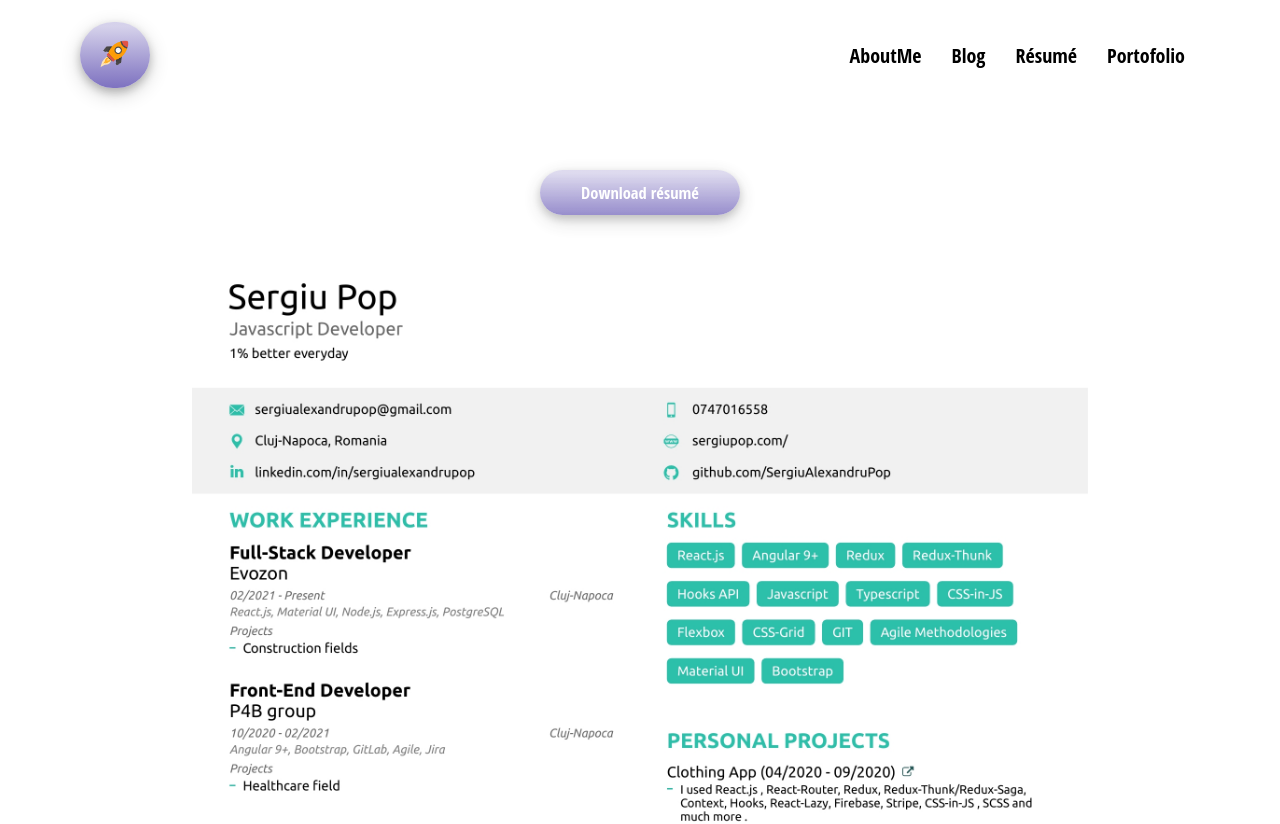
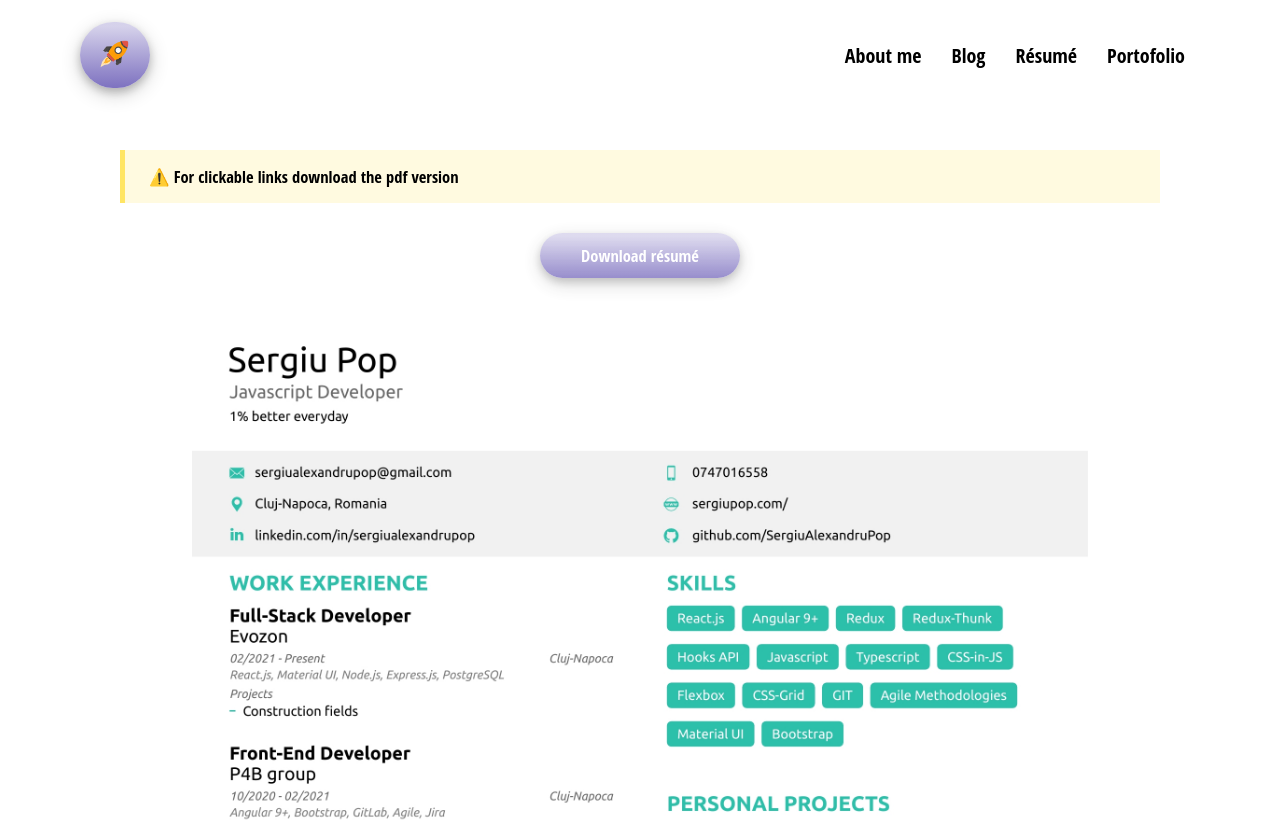
Before and after one commit to SergiuAlexandruPop/PortfolioPage, a React (Create React App) app: page /resume in a window 1280 px wide. Shown: the top 824 px of the page. Built offline with nearby package versions, Linux system fonts and the light colour scheme.

Commit message:
added blockquote to resume page

```diff
--- a/src/components/header/header.component.jsx
+++ b/src/components/header/header.component.jsx
@@ -5,17 +5,8 @@ import { OptionsContainer, OptionLink } from "./header.styles";
 const Header = () => {
   return (
     <OptionsContainer>
-      <OptionLink to="/aboutme">AboutMe</OptionLink>
+      <OptionLink to="/aboutme">About me</OptionLink>
       <OptionLink to="/blog">Blog</OptionLink>
-      {/*<OptionLink*/}
-      {/*  to={{*/}
-      {/*    pathname:*/}
-      {/*      "https://drive.google.com/file/d/1TlJplKqZ0GFAavBHtbENG6Xz4ZFSroTE/view?usp=sharing",*/}
-      {/*  }}*/}
-      {/*  target="_blank"*/}
-      {/*>*/}
-      {/*  Résumé*/}
-      {/*</OptionLink>*/}
       <OptionLink to="/resume">Résumé</OptionLink>
 
       <OptionLink to="/portfolio">Portofolio</OptionLink>
--- a/src/components/header/header.styles.jsx
+++ b/src/components/header/header.styles.jsx
@@ -6,11 +6,9 @@ export const OptionsContainer = styled.div`
   justify-self: center;
   justify-content: center;
   align-content: center;
-  align-content: center;
   align-self: center;
   height: 3.5rem;
   width: 40%;
-  display: flex;
   cursor: pointer;
   font-size: 2rem;
 
@@ -85,6 +83,7 @@ export const OptionLink = styled(Link)`
   color: #ffffff;
   justify-self: stretch;
   align-self: center;
+  white-space: nowrap;
 
   transition: all 0.2s ease;
 
--- a/src/components/modifiedHeader/modifiedHeader.component.jsx
+++ b/src/components/modifiedHeader/modifiedHeader.component.jsx
@@ -19,7 +19,7 @@ const ModifiedHeader = () => {
 
       <OptionsContainer>
         <OptionLink to="/aboutme">
-          <span>AboutMe</span>
+          <span>About me</span>
         </OptionLink>
         <OptionLink to="/blog">Blog</OptionLink>
         <OptionLink to="/resume">Résumé</OptionLink>
--- a/src/components/modifiedHeader/modifiedHeader.styles.jsx
+++ b/src/components/modifiedHeader/modifiedHeader.styles.jsx
@@ -54,7 +54,7 @@ export const HeaderContainer = styled.div`
 `;
 
 export const RocketModifiedHeaderContainer = styled.img`
-  ${RocketContainer}
+  ${RocketContainer};
   width: 7rem;
   height: auto;
 
@@ -126,6 +126,7 @@ export const OptionLink = styled(Link)`
   padding: 1rem 1.5rem;
   cursor: pointer;
   color: black;
+  white-space: nowrap;
 
   transition: all 0.2s ease-in-out;
 
--- a/src/components/resume/resume.component.jsx
+++ b/src/components/resume/resume.component.jsx
@@ -5,15 +5,17 @@ import React from "react";
 
 
 import ModifiedHeader from "../modifiedHeader/modifiedHeader.component";
-import {DownloadLink, ResumeContainer} from "./resume.styles";
+import {Blockquote, DownloadLink, ResumeContainer} from "./resume.styles";
 
 
 const Resume = () => {
 
-
   return (
     <>
       <ModifiedHeader/>
+      <Blockquote>
+        ⚠️ For clickable links download the pdf version
+      </Blockquote>
       <DownloadLink to={downloadResume} target="_blank" download="Sergiu's Resume">Download résumé</DownloadLink>
       <ResumeContainer src={resume} alt="resume"/>
     </>
--- a/src/components/resume/resume.styles.jsx
+++ b/src/components/resume/resume.styles.jsx
@@ -14,7 +14,7 @@ export const ResumeContainer = styled.img`
 export const DownloadLink = styled(Link)`
   display: flex;
   align-items: center;
-  margin: 8rem auto 0 auto;
+  margin: 3rem auto 0 auto;
   font-size: 1.65rem;
   width: 20rem;
   height: 4.5rem;
@@ -28,16 +28,34 @@ export const DownloadLink = styled(Link)`
   opacity: 0.8;
   border: none;
   color: white;
+  transition: all 0.2s ease-in-out;
 
   &:hover {
     opacity: 1;
   }
 
+  -webkit-tap-highlight-color: transparent;
+
   &:focus {
-    outline: none;
+    transform: scale(105%);
   }
 
   @media screen and (max-width: 500px) {
     width: 15rem;
+    margin: 0 auto;
   }
 `
+
+export const Blockquote = styled.blockquote`
+  padding: 15px 24px;
+  border-left: 5px solid #ffe564;
+  background-color: rgba(255,229,100,0.2);
+  font-family: "Open Sans Condensed";
+  font-size: 1.65rem;
+  margin-top: 6rem;
+
+  @media screen and (max-width: 500px) {
+    margin-top: 4rem;
+    margin-bottom: 0.7rem;
+  }
+`
```
